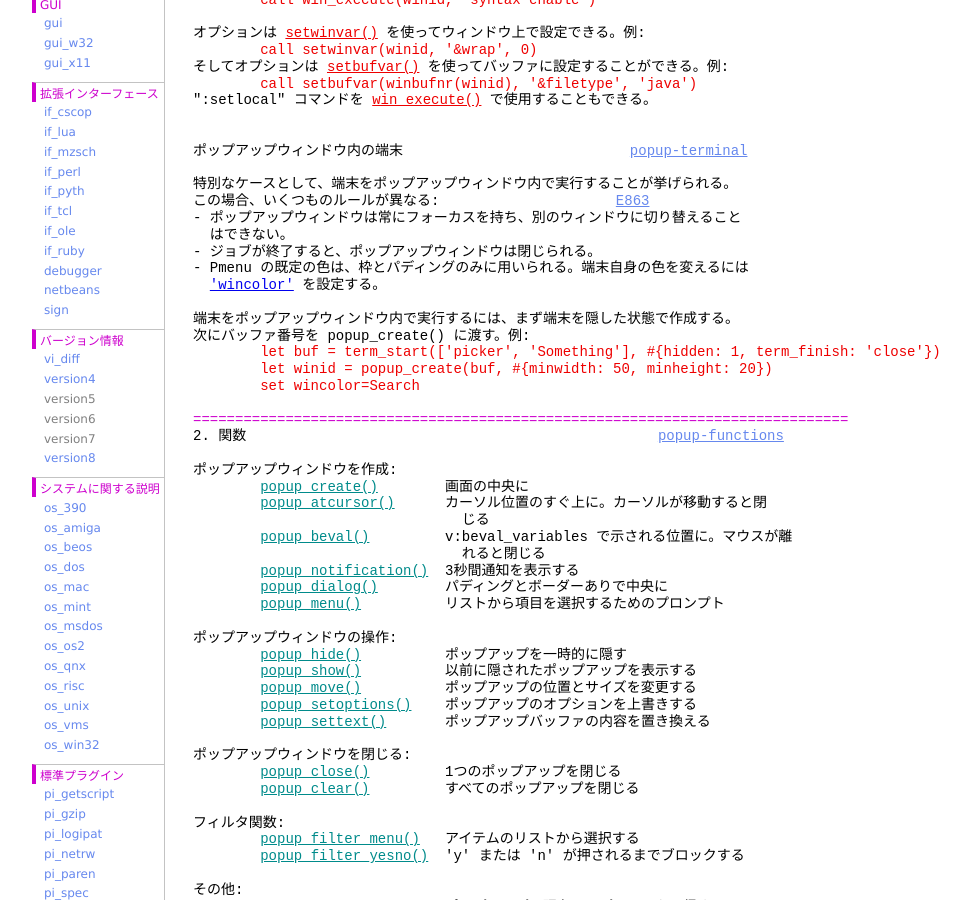
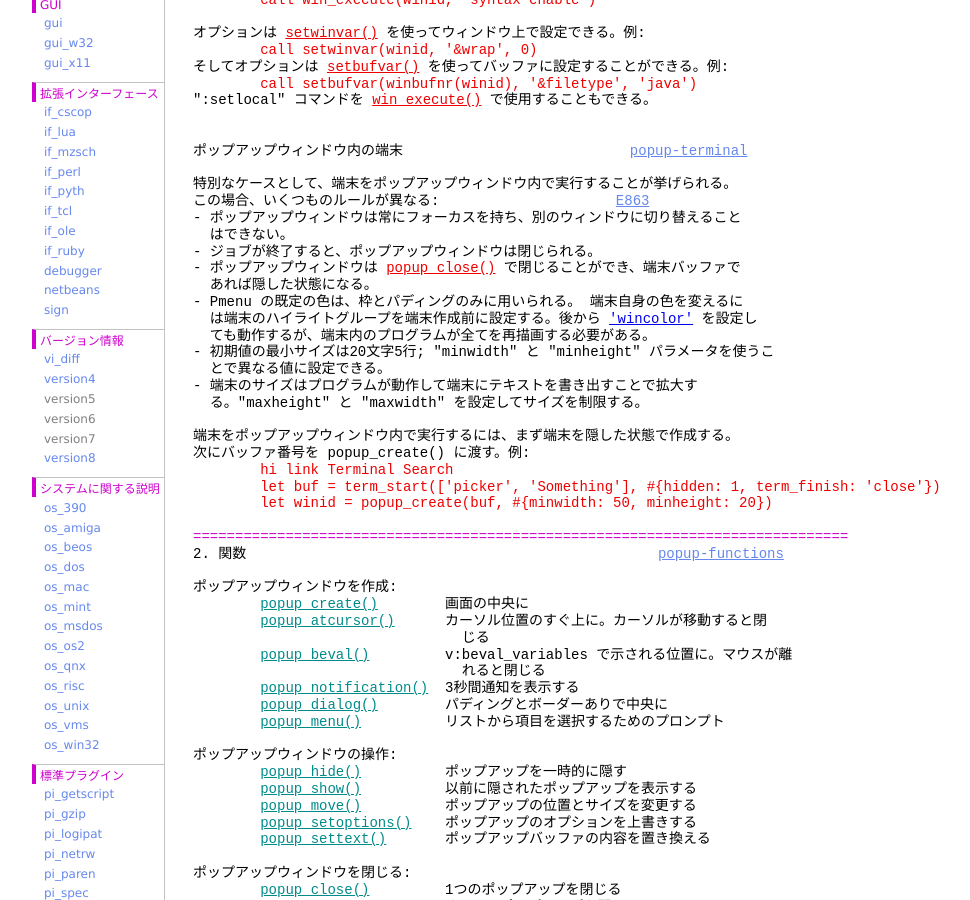
Before and after one commit to vim-jp/vimdoc-ja, a Jekyll site: the page built from popup.html, in a window 1280 px wide and 900 px high, scrolled down 2492 px. Shown: the whole window, without its empty margins (208-1178 px from the left). Built offline with Jekyll 4.4.1, drawn with Linux system fonts in a browser that asks for light colours; nearby versions of some CDN libraries; comment, search, counter and statistics services are not loaded; some of the changed text lies outside the part shown.

Commit message:
Generated by Travis JOB 3220.1
https://travis-ci.org/vim-jp/vimdoc-ja-working/builds/678926466

```diff
--- a/popup.html
+++ b/popup.html
@@ -3,7 +3,7 @@ layout: vimdoc
 helpname: 'popup'
 ---
 <div id='vimCodeElement'>
-<a class="Constant" href="popup.html" name="popup.txt">popup.txt</a>&nbsp;&nbsp;For&nbsp;<span class="Identifier">Vim バージョン 8.2.</span>&nbsp;&nbsp;Last change: 2020 Feb 03<br>
+<a class="Constant" href="popup.html" name="popup.txt">popup.txt</a>&nbsp;&nbsp;For&nbsp;<span class="Identifier">Vim バージョン 8.2.</span>&nbsp;&nbsp;Last change: 2020 Mar 21<br>
 <br>
 <br>
 &nbsp;&nbsp;&nbsp;&nbsp;&nbsp;&nbsp;&nbsp;&nbsp;&nbsp;&nbsp;&nbsp;&nbsp;&nbsp;&nbsp;&nbsp;&nbsp;&nbsp;&nbsp;<span class="Identifier">VIMリファレンスマニュアル&nbsp;&nbsp;&nbsp;&nbsp;by Bram Moolenaar</span><br>
@@ -154,14 +154,21 @@ Exコマンドの出力のために画面がスクロールアップすると、
 - ポップアップウィンドウは常にフォーカスを持ち、別のウィンドウに切り替えること<br>
 &nbsp;&nbsp;はできない。<br>
 - ジョブが終了すると、ポップアップウィンドウは閉じられる。<br>
-- Pmenu の既定の色は、枠とパディングのみに用いられる。端末自身の色を変えるには<br>
-&nbsp;&nbsp;<a class="Type" href="options.html#'wincolor'">'wincolor'</a>&nbsp;を設定する。<br>
+- ポップアップウィンドウは&nbsp;<a class="Comment" href="popup.html#popup_close()">popup_close()</a>&nbsp;で閉じることができ、端末バッファで<br>
+&nbsp;&nbsp;あれば隠した状態になる。<br>
+- Pmenu の既定の色は、枠とパディングのみに用いられる。 端末自身の色を変えるに<br>
+&nbsp;&nbsp;は端末のハイライトグループを端末作成前に設定する。後から&nbsp;<a class="Type" href="options.html#'wincolor'">'wincolor'</a>&nbsp;を設定し<br>
+&nbsp;&nbsp;ても動作するが、端末内のプログラムが全てを再描画する必要がある。<br>
+- 初期値の最小サイズは20文字5行; &quot;minwidth&quot; と &quot;minheight&quot; パラメータを使うこ<br>
+&nbsp;&nbsp;とで異なる値に設定できる。<br>
+- 端末のサイズはプログラムが動作して端末にテキストを書き出すことで拡大す<br>
+&nbsp;&nbsp;る。&quot;maxheight&quot; と &quot;maxwidth&quot; を設定してサイズを制限する。<br>
 <br>
 端末をポップアップウィンドウ内で実行するには、まず端末を隠した状態で作成する。<br>
 次にバッファ番号を popup_create() に渡す。例:<br>
-<div class="helpExample">&nbsp;&nbsp;&nbsp;&nbsp;&nbsp;&nbsp;&nbsp;&nbsp;let buf = term_start(['picker', 'Something'], #{hidden: 1, term_finish: 'close'})<br>
-&nbsp;&nbsp;&nbsp;&nbsp;&nbsp;&nbsp;&nbsp;&nbsp;let winid = popup_create(buf, #{minwidth: 50, minheight: 20})<br>
-&nbsp;&nbsp;&nbsp;&nbsp;&nbsp;&nbsp;&nbsp;&nbsp;set wincolor=Search</div>
+<div class="helpExample">&nbsp;&nbsp;&nbsp;&nbsp;&nbsp;&nbsp;&nbsp;&nbsp;hi link Terminal Search<br>
+&nbsp;&nbsp;&nbsp;&nbsp;&nbsp;&nbsp;&nbsp;&nbsp;let buf = term_start(['picker', 'Something'], #{hidden: 1, term_finish: 'close'})<br>
+&nbsp;&nbsp;&nbsp;&nbsp;&nbsp;&nbsp;&nbsp;&nbsp;let winid = popup_create(buf, #{minwidth: 50, minheight: 20})</div>
 <br>
 <span class="PreProc">==============================================================================</span><br>
 2. 関数&nbsp;&nbsp;&nbsp;&nbsp;&nbsp;&nbsp;&nbsp;&nbsp;&nbsp;&nbsp;&nbsp;&nbsp;&nbsp;&nbsp;&nbsp;&nbsp;&nbsp;&nbsp;&nbsp;&nbsp;&nbsp;&nbsp;&nbsp;&nbsp;&nbsp;&nbsp;&nbsp;&nbsp;&nbsp;&nbsp;&nbsp;&nbsp;&nbsp;&nbsp;&nbsp;&nbsp;&nbsp;&nbsp;&nbsp;&nbsp;&nbsp;&nbsp;&nbsp;&nbsp;&nbsp;&nbsp;&nbsp;&nbsp;&nbsp;<a class="Constant" href="popup.html#popup-functions" name="popup-functions">popup-functions</a><br>
@@ -412,6 +419,8 @@ popup_hide(<span class="Special">{id}</span>)&nbsp;&nbsp;&nbsp;&nbsp;&nbsp;&nbsp
 &nbsp;&nbsp;&nbsp;&nbsp;&nbsp;&nbsp;&nbsp;&nbsp;&nbsp;&nbsp;&nbsp;&nbsp;&nbsp;&nbsp;&nbsp;&nbsp;ウィンドウ&nbsp;<span class="Special">{id}</span>&nbsp;が存在しない場合は何も起こらない。ウィンドウ<br>
 &nbsp;&nbsp;&nbsp;&nbsp;&nbsp;&nbsp;&nbsp;&nbsp;&nbsp;&nbsp;&nbsp;&nbsp;&nbsp;&nbsp;&nbsp;&nbsp;<span class="Special">{id}</span>&nbsp;が存在するがポップアップウィンドウではない場合、エラーが<br>
 &nbsp;&nbsp;&nbsp;&nbsp;&nbsp;&nbsp;&nbsp;&nbsp;&nbsp;&nbsp;&nbsp;&nbsp;&nbsp;&nbsp;&nbsp;&nbsp;発生する。&nbsp;<a class="Constant" href="popup.html#E993" name="E993">E993</a><br>
+&nbsp;&nbsp;&nbsp;&nbsp;&nbsp;&nbsp;&nbsp;&nbsp;&nbsp;&nbsp;&nbsp;&nbsp;&nbsp;&nbsp;&nbsp;&nbsp;もしポップアップウィンドウ&nbsp;<span class="Special">{id}</span>&nbsp;に端末が含まれる場合にこのエ<br>
+&nbsp;&nbsp;&nbsp;&nbsp;&nbsp;&nbsp;&nbsp;&nbsp;&nbsp;&nbsp;&nbsp;&nbsp;&nbsp;&nbsp;&nbsp;&nbsp;ラーになる。<br>
 <br>
 &nbsp;&nbsp;&nbsp;&nbsp;&nbsp;&nbsp;&nbsp;&nbsp;&nbsp;&nbsp;&nbsp;&nbsp;&nbsp;&nbsp;&nbsp;&nbsp;<a class="Identifier" href="eval.html#method">method</a>&nbsp;としても使用できる:<br>
 <div class="helpExample">&nbsp;&nbsp;&nbsp;&nbsp;&nbsp;&nbsp;&nbsp;&nbsp;&nbsp;&nbsp;&nbsp;&nbsp;&nbsp;&nbsp;&nbsp;&nbsp;&nbsp;&nbsp;&nbsp;&nbsp;&nbsp;&nbsp;&nbsp;&nbsp;GetPopup()-&gt;popup_hide()</div>
@@ -572,7 +581,8 @@ POPUP_CREATE() の引数&nbsp;&nbsp;&nbsp;&nbsp;&nbsp;&nbsp;&nbsp;&nbsp;&nbsp;&n
 <br>
 自分で新しいバッファを作成したい場合は、<a class="Identifier" href="eval.html#bufadd()">bufadd()</a>&nbsp;を使用して、バッファ番号を<br>
 popup_create() に渡す。<br>
-端末ウィンドウのバッファを使用することはできない。&nbsp;<a class="Constant" href="popup.html#E278" name="E278">E278</a><br>
+端末ウィンドウのバッファを使用することはできない。&nbsp;<a class="Constant" href="popup.html#E278" name="E278">E278</a>&nbsp;隠した状態の端末バッ<br>
+ファを作ってポップアップウィンドウに使うことができる。<br>
 <br>
 <a class="Identifier" href="popup.html#popup_create()">popup_create()</a>&nbsp;の第2引数は任意の辞書である:<br>
 &nbsp;&nbsp;&nbsp;&nbsp;&nbsp;&nbsp;&nbsp;&nbsp;line&nbsp;&nbsp;&nbsp;&nbsp;&nbsp;&nbsp;&nbsp;&nbsp;&nbsp;&nbsp;&nbsp;&nbsp;ポップアップを配置する画面の行。数値または、カーソルの<br>
--- a/windows.html
+++ b/windows.html
@@ -3,7 +3,7 @@ layout: vimdoc
 helpname: 'windows'
 ---
 <div id='vimCodeElement'>
-<a class="Constant" href="windows.html" name="windows.txt">windows.txt</a>&nbsp;&nbsp; For&nbsp;<span class="Identifier">Vim バージョン 8.2.</span>&nbsp;&nbsp;Last change: 2019 Dec 07<br>
+<a class="Constant" href="windows.html" name="windows.txt">windows.txt</a>&nbsp;&nbsp; For&nbsp;<span class="Identifier">Vim バージョン 8.2.</span>&nbsp;&nbsp;Last change: 2020 Mar 19<br>
 <br>
 <br>
 &nbsp;&nbsp;&nbsp;&nbsp;&nbsp;&nbsp;&nbsp;&nbsp;&nbsp;&nbsp;&nbsp;&nbsp;&nbsp;&nbsp;&nbsp;&nbsp;&nbsp;&nbsp;<span class="Identifier">VIMリファレンスマニュアル&nbsp;&nbsp;&nbsp;&nbsp;by Bram Moolenaar</span><br>
@@ -231,7 +231,7 @@ Buf/Win Enter/Leave 時の自動コマンド<a class="Identifier" href="autocmd.
 &nbsp;&nbsp;&nbsp;&nbsp;&nbsp;&nbsp;&nbsp;&nbsp;&nbsp;&nbsp;&nbsp;&nbsp;&nbsp;&nbsp;&nbsp;&nbsp;レントウィンドウの高さは低くなる。(<a class="Type" href="options.html#'equalalways'">'equalalways'</a>&nbsp;オプションが<br>
 &nbsp;&nbsp;&nbsp;&nbsp;&nbsp;&nbsp;&nbsp;&nbsp;&nbsp;&nbsp;&nbsp;&nbsp;&nbsp;&nbsp;&nbsp;&nbsp;セットされていれば他のウィンドウも低くなる)<br>
 <br>
-:<span class="Special">[N]</span>sv[iew]&nbsp;<span class="Special">[++opt]</span>&nbsp;<span class="Special">[+cmd]</span>&nbsp;<span class="Special">{file}</span>&nbsp;&nbsp;&nbsp;&nbsp;&nbsp;&nbsp;&nbsp;&nbsp;&nbsp;&nbsp;&nbsp;&nbsp;&nbsp;&nbsp;&nbsp;<a class="Constant" href="windows.html#:sv" name=":sv">:sv</a>&nbsp;<a class="Constant" href="windows.html#:sview" name=":sview">:sview</a>&nbsp;<a class="Constant" href="windows.html#splitview" name="splitview">splitview</a><br>
+:<span class="Special">[N]</span>sv[iew]&nbsp;<span class="Special">[++opt]</span>&nbsp;<span class="Special">[+cmd]</span>&nbsp;<span class="Special">[file]</span>&nbsp;&nbsp;&nbsp;&nbsp;&nbsp;&nbsp;&nbsp;&nbsp;&nbsp;&nbsp;&nbsp;&nbsp;&nbsp;&nbsp;&nbsp;<a class="Constant" href="windows.html#:sv" name=":sv">:sv</a>&nbsp;<a class="Constant" href="windows.html#:sview" name=":sview">:sview</a>&nbsp;<a class="Constant" href="windows.html#splitview" name="splitview">splitview</a><br>
 &nbsp;&nbsp;&nbsp;&nbsp;&nbsp;&nbsp;&nbsp;&nbsp;&nbsp;&nbsp;&nbsp;&nbsp;&nbsp;&nbsp;&nbsp;&nbsp;&quot;:split&quot; と同じ。ただし、バッファに対して&nbsp;<a class="Type" href="options.html#'readonly'">'readonly'</a>&nbsp;オプショ<br>
 &nbsp;&nbsp;&nbsp;&nbsp;&nbsp;&nbsp;&nbsp;&nbsp;&nbsp;&nbsp;&nbsp;&nbsp;&nbsp;&nbsp;&nbsp;&nbsp;ンがセットされる。<br>
 <br>
```
Also changed, not shown: insert.html (+10 -2 lines).
